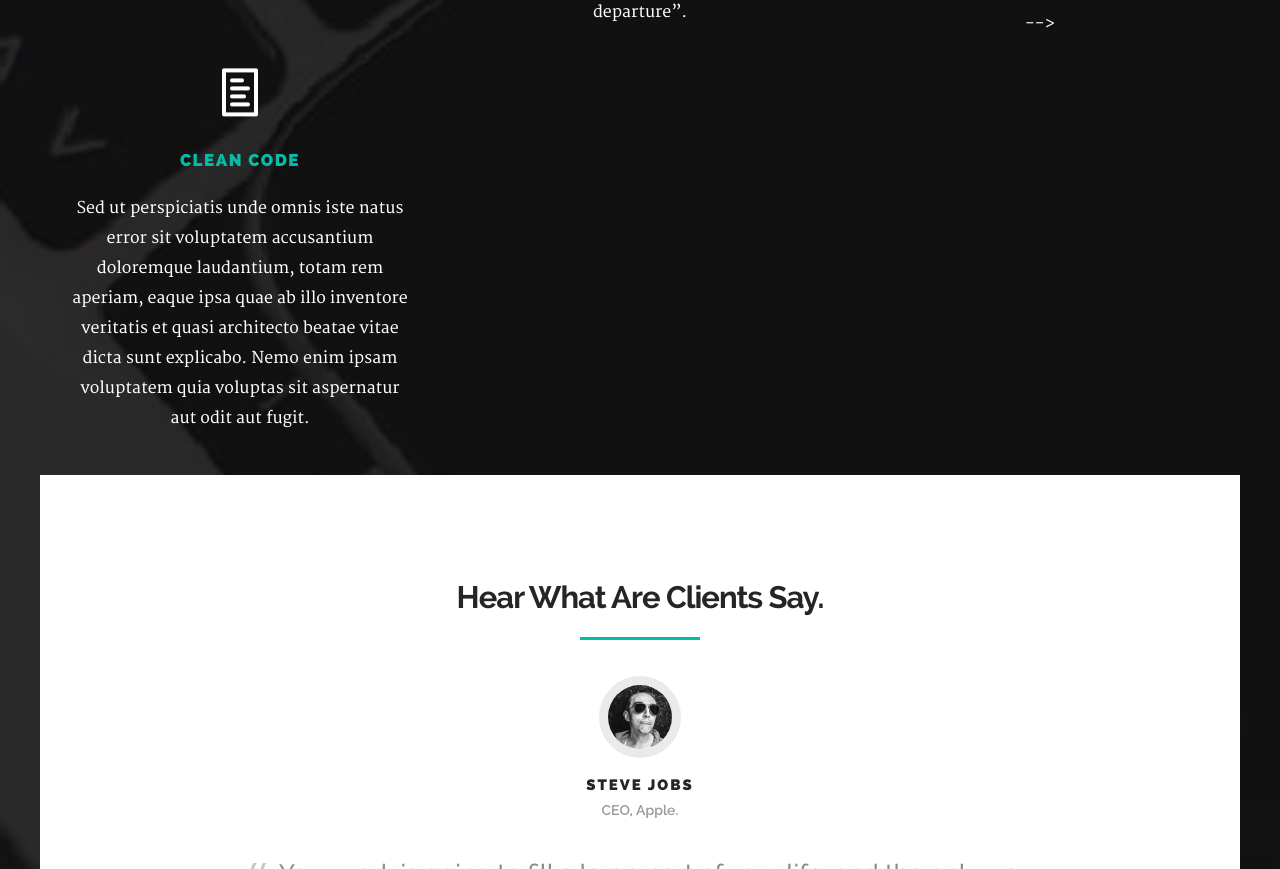
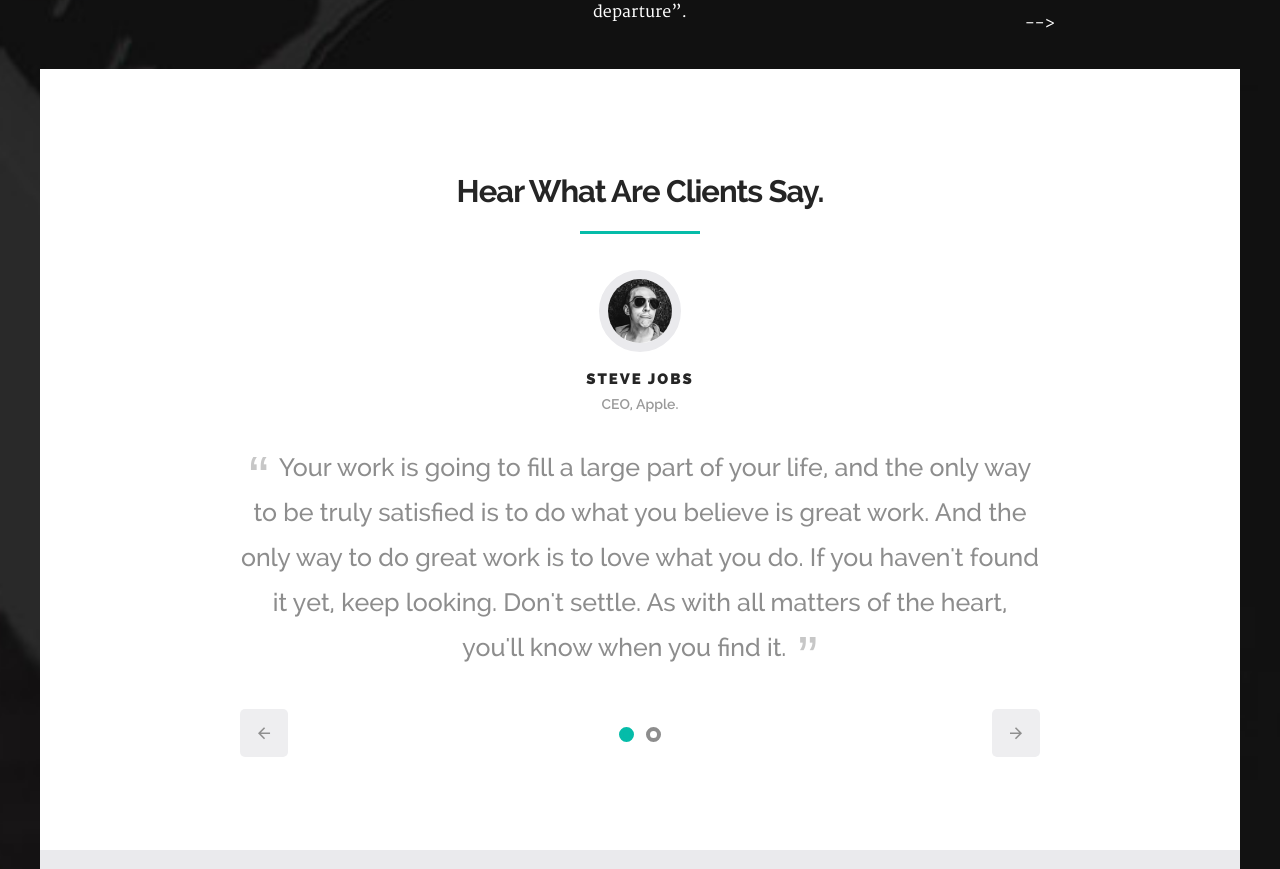
Before and after one commit to aviralgithub/ritambhara-17, a plain HTML site: page index.html in a window 1280 px wide. Shown: the part 1449-2318 px from the top of the page. Drawn offline with Linux system fonts and the light colour scheme; files whose address does not match are found by name.

Commit message:
Update index.html

```diff
--- a/index.html
+++ b/index.html
@@ -157,7 +157,7 @@
 
 			   </div> <!-- /bgrid -->
 
-				<div class="bgrid feature">
+				<!--<div class="bgrid feature">
 
 					<span class="icon"><i class="icon-file"></i></span>
 
@@ -168,9 +168,9 @@
 	         		</p>
 
 
-	            </div>
+	            </div>      -->
 
-				</div> <!-- /bgrid -->
+				<!--</div> --><!-- /bgrid -->
 
 			<!--   <div class="bgrid feature">
 
```
